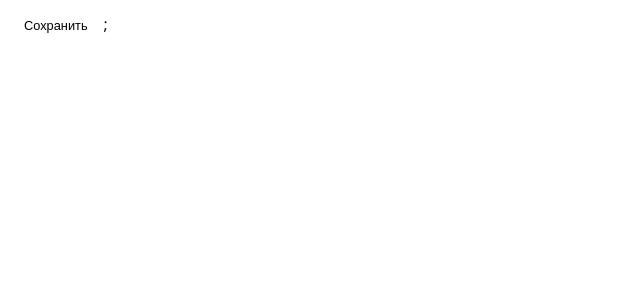
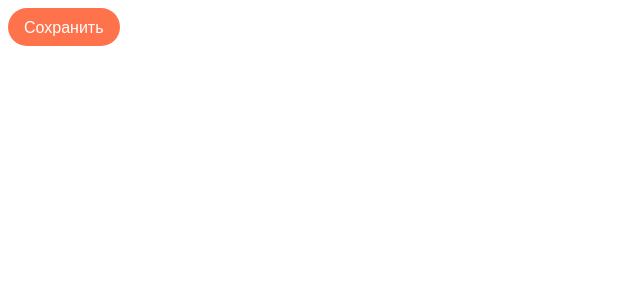
Before and after one commit to Tsuna08/pizza-project, a React (Vite) app: page / in a window 1280 px wide. Shown: the top 300 px of the page, without its empty margins (0-640 px from the left). Built offline with nearby package versions, Linux system fonts and the light colour scheme.

Commit message:
Стилизация кнопки

```diff
--- a/package.json
+++ b/package.json
@@ -19,6 +19,7 @@
     "@types/react": "^18.3.3",
     "@types/react-dom": "^18.3.0",
     "@vitejs/plugin-react-swc": "^3.5.0",
+    "classnames": "^2.5.1",
     "eslint": "^9.9.0",
     "eslint-plugin-react-hooks": "^5.1.0-rc.0",
     "eslint-plugin-react-refresh": "^0.4.9",
--- a/src/App.tsx
+++ b/src/App.tsx
@@ -3,7 +3,7 @@ import { Button } from '@/components';
 function App() {
   return (
     <>
-      <Button text='Сохранить' />;
+      <Button text='Сохранить' />
     </>
   );
 }
--- a/src/components/Button/ui/Button.module.scss
+++ b/src/components/Button/ui/Button.module.scss
@@ -1,16 +1,26 @@
 .button {
-  border-radius: 0.5rem;
-  padding: 0.5rem 1rem;
-  font-size: 0.8rem;
   font-family: inherit;
+  font-weight: 400;
   cursor: pointer;
   border: none;
+  border-radius: 2rem;
+  color: var(--text-primary-light);
+}
+
+.small {
+  font-size: 1rem;
+  padding: 0.5rem 1rem;
+}
+
+.large {
+  font-size: 0.9rem;
+  padding: 0.5rem 1rem;
 }
 
 .accent {
-  background-color: var(--button-submit-background);
+  background-color: var(--primary-color);
 
   &:hover {
-    background-color: var(--button-submit-background-hover);
+    background-color: var(--primary-hover-color);
   }
 }
--- a/src/components/Button/ui/Button.tsx
+++ b/src/components/Button/ui/Button.tsx
@@ -1,13 +1,20 @@
 import { ButtonHTMLAttributes } from 'react';
-
+import cn from 'classnames';
 import classes from './Button.module.scss';
 
 interface ButtonProps extends ButtonHTMLAttributes<HTMLButtonElement> {
   text: string;
+  size: 'large' | 'small';
 }
 
-export const Button = ({ text, onClick }: ButtonProps) => (
-  <button onClick={onClick} className={`${classes.button} ${classes.accent}`}>
+export const Button = ({ text, size = 'small', onClick }: ButtonProps) => (
+  <button
+    onClick={onClick}
+    className={cn(classes.button, classes.accent, {
+      [classes.large]: size === 'large',
+      [classes.small]: size === 'small'
+    })}
+  >
     {text}
   </button>
 );
--- a/src/index.css
+++ b/src/index.css
@@ -6,6 +6,7 @@
   --saparator-color: #d4d6e0;
 
   --text-primary: #000000;
+  --text-primary-light: #ffffff;
   --text-secondary: #5b5b5e;
 
   --light-background: #ffffff;
--- a/vite.config.ts
+++ b/vite.config.ts
@@ -7,5 +7,10 @@ export default defineConfig({
   plugins: [react()],
   resolve: {
     alias: [{ find: '@', replacement: path.resolve(__dirname, 'src') }]
+  },
+  css: {
+    preprocessorOptions: {
+      scss: { api: 'modern' }
+    }
   }
 });
```
Also changed, not shown: 1 other file (tests, documents, lock files or other folders).
